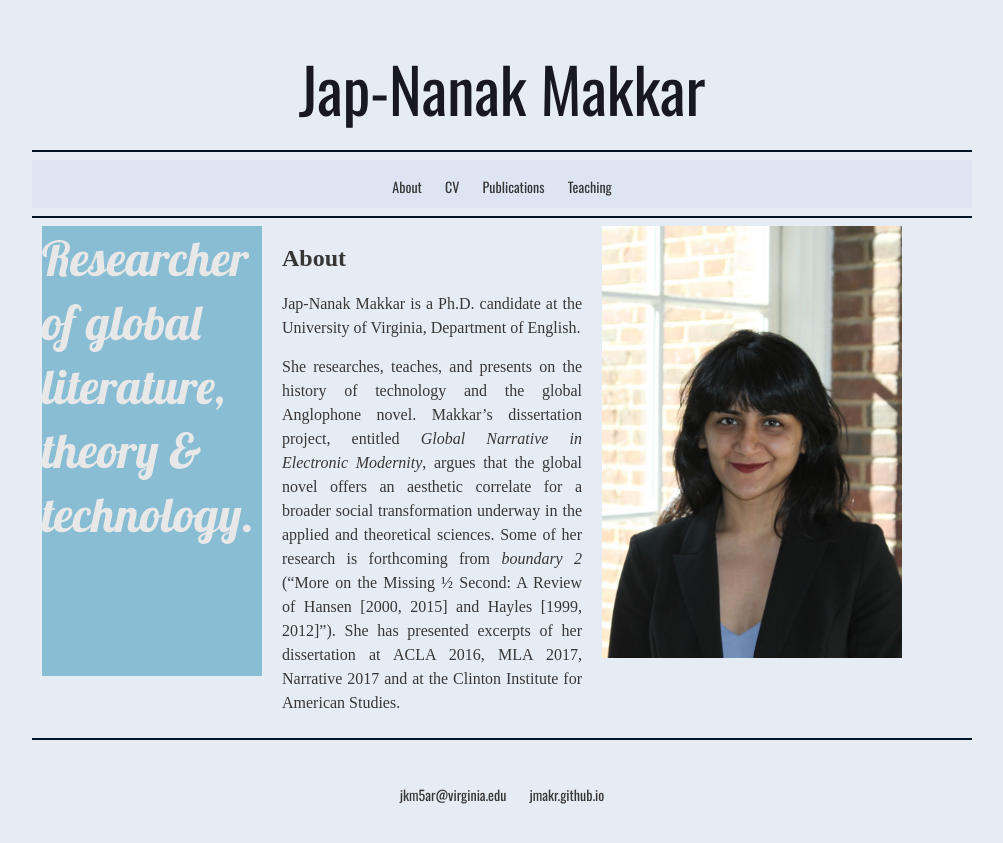
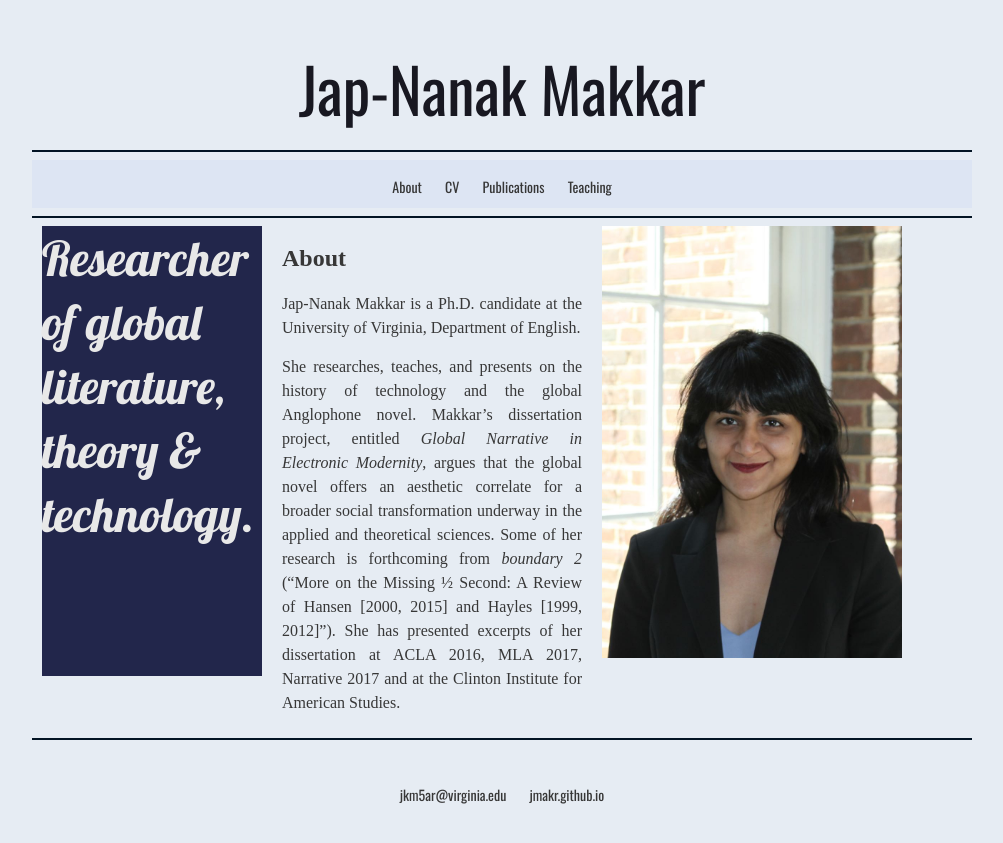
Before and after one commit to jmakr/jmakr.github.io, a Jekyll site: the page built from index.html, in a window 1280 px wide. Shown: the top 843 px of the page, without its empty margins (138-1141 px from the left). Built offline with Jekyll 4.4.1, drawn with Linux system fonts in a browser that asks for light colours; some web fonts are replaced.

Commit message:
Update main.css

```diff
--- a/css/main.css
+++ b/css/main.css
@@ -225,7 +225,7 @@ p2 {
 
 .p3box{
 height:450px;
-background-color: #89bdd3; /* cool blue*/
+background-color: #22264b; /* deep, dark blue*/
 }
 
 p3 {
```
